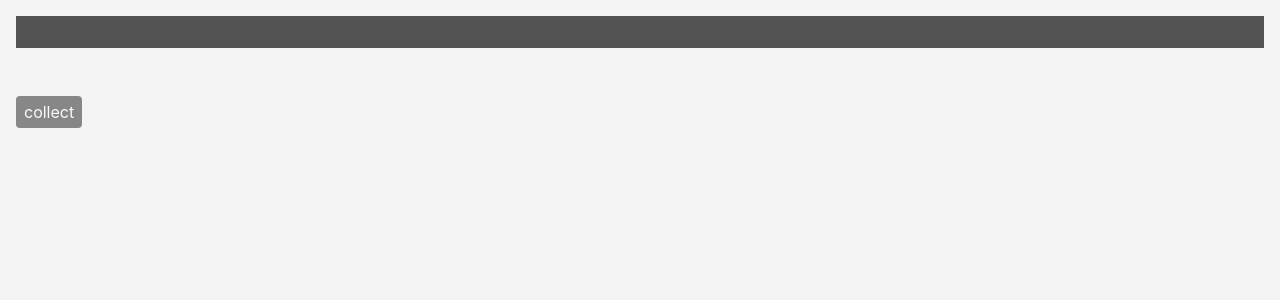
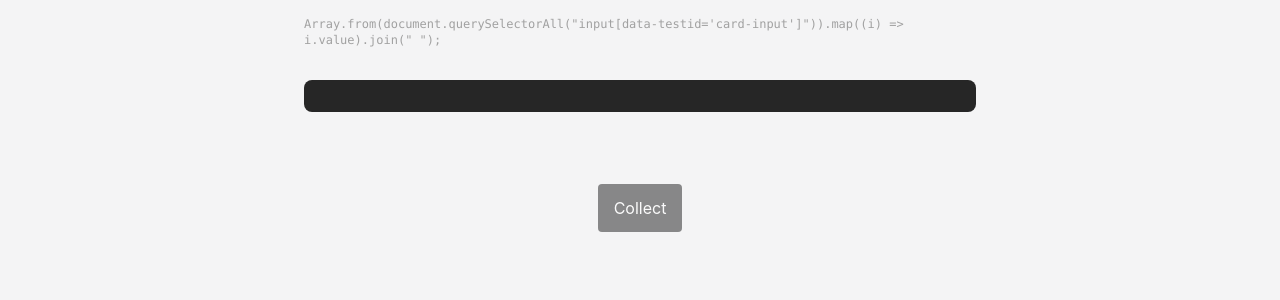
Before and after one commit to kavsingh/tsblank, a React (Vite) app: page / in a window 1280 px wide. Shown: the top 300 px of the page. Built offline with nearby package versions, Linux system fonts and the light colour scheme.

Commit message:
some styling

```diff
--- a/src/app.tsx
+++ b/src/app.tsx
@@ -6,11 +6,16 @@ import type { FormEventHandler } from "react";
 
 export default function App() {
 	return (
-		<div className="min-h-full space-y-4 p-4">
-			<WordsInput />
-			<WordGrid />
-			<Collections />
-		</div>
+		<main className="min-h-full w-full p-4">
+			<div className="mx-auto w-full max-w-2xl space-y-8">
+				<pre className="w-full text-xs text-wrap text-neutral-400">
+					{`Array.from(document.querySelectorAll("input[data-testid='card-input']")).map((i) => i.value).join(" ");`}
+				</pre>
+				<WordsInput />
+				<WordGrid />
+				<Collections />
+			</div>
+		</main>
 	);
 }
 
@@ -36,7 +41,7 @@ function WordsInput() {
 		<form onSubmit={handleSubmit}>
 			<input
 				type="text"
-				className="w-full border-neutral-300 bg-neutral-600 p-1"
+				className="w-full rounded-lg border-neutral-800 bg-neutral-800 p-1 focus-within:border-neutral-50 focus-within:bg-transparent"
 				name="available"
 			/>
 		</form>
@@ -47,7 +52,7 @@ function WordGrid() {
 	const [state, actions] = useAppState();
 
 	return (
-		<div className="space-y-2">
+		<div className="space-y-4">
 			<div className="grid grid-cols-4 grid-rows-4 gap-2">
 				{state.w?.map(([id, word]) => {
 					const isSelected = state.s?.includes(id);
@@ -57,8 +62,8 @@ function WordGrid() {
 						<button
 							key={id}
 							className={twJoin(
-								"rounded bg-amber-50 p-2 text-neutral-950 disabled:opacity-20",
-								isSelected && "bg-amber-800 text-white",
+								"rounded border bg-amber-50/80 px-7 py-6 text-lg font-bold text-neutral-950 uppercase transition-all duration-300 disabled:scale-50 disabled:border-transparent disabled:bg-transparent disabled:text-neutral-600",
+								isSelected && "border-teal-900 bg-teal-900 text-white",
 							)}
 							onClick={() => void actions.toggleWordSelect(id)}
 							disabled={isInCollection}
@@ -69,11 +74,11 @@ function WordGrid() {
 				})}
 			</div>
 			<button
-				className="rounded-sm bg-neutral-700 px-2 py-1 text-white disabled:opacity-60"
+				className="mx-auto block rounded-sm bg-neutral-700 px-4 py-3 text-white disabled:opacity-60"
 				onClick={() => void actions.collectSelected()}
 				disabled={!state.s?.length}
 			>
-				collect
+				Collect
 			</button>
 		</div>
 	);
@@ -83,17 +88,27 @@ function Collections() {
 	const [state, actions] = useAppState();
 
 	return (
-		<div className="space-y-3">
+		<div>
 			{state.c?.map(([collectionId, wordIds]) => {
 				return (
-					<div key={collectionId} className="flex items-center gap-2">
+					<div
+						key={collectionId}
+						className="flex items-center justify-end gap-2 border-t border-t-neutral-800 py-2"
+					>
 						{wordIds.map((wordId) => {
 							const word = state.w?.find(([id]) => id === wordId)?.[1];
 
-							return <div key={collectionId}>{word}</div>;
+							return (
+								<div
+									className="rounded bg-neutral-800 px-3 py-2 text-sm text-white uppercase"
+									key={collectionId}
+								>
+									{word}
+								</div>
+							);
 						})}
 						<button
-							className="ms-4 border border-blue-300 px-2 py-2 leading-1"
+							className="ms-4 rounded border border-neutral-600 p-3 text-sm leading-1"
 							onClick={() => void actions.removeCollection(collectionId)}
 						>
 							clear
--- a/src/state.tsx
+++ b/src/state.tsx
@@ -23,7 +23,7 @@ export function useAppState() {
 		setWords: (words: string[]) => {
 			const withIds = words.map((w, i): [number, string] => [i + 1, w]);
 
-			return setState((current) => ({ ...current, w: withIds }));
+			return setState(() => ({ w: withIds, s: [], c: [] }));
 		},
 
 		toggleWordSelect: (id: number) => {
```
